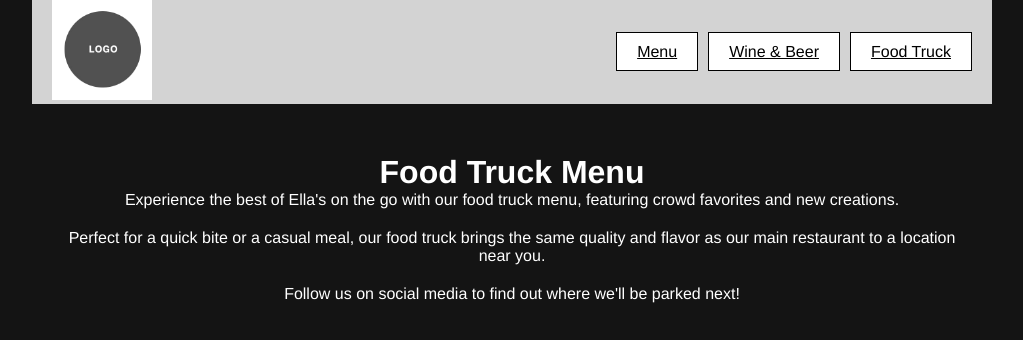
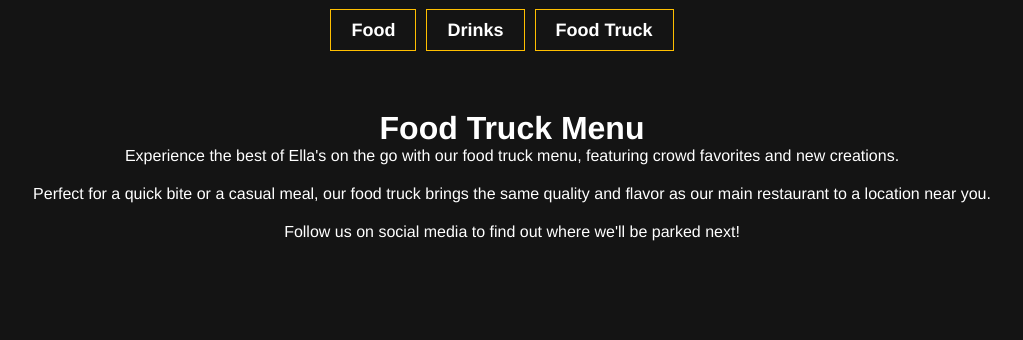
Before and after one commit to AlexWestIsBest/ellas, a React (Create React App) app: page /foodtruck in a window 1280 px wide. Shown: the top 340 px of the page, without its empty margins (128-1151 px from the left). Built offline with nearby package versions, Linux system fonts and the light colour scheme.

Commit message:
Header bar has yellow buttons now

```diff
--- a/src/App.css
+++ b/src/App.css
@@ -19,6 +19,6 @@
 }
 
 .bodyContent {
-  width: 95%;
+  width: 100%;
   margin: 0 auto;
 }
--- a/src/Body/Drinks.css
+++ b/src/Body/Drinks.css
@@ -1,12 +1,19 @@
+.drinks {
+    display: flex;
+    flex-wrap: wrap;
+    width: 100%;
+    align-items: end;
+}
+
 .softDrinksContainer {
     display: flex;
     overflow-x: auto;
-    /* flex-wrap: wrap; */
-    /* justify-content: center; */
     gap: 10px;
     background-color: #333;
     padding: 10px;
-    margin: 20px auto;
+    margin-top: 20px;
+    margin-left: auto;
+    width: 90%;
 }
 
 .softDrinks {
--- a/src/Body/Drinks.js
+++ b/src/Body/Drinks.js
@@ -6,7 +6,7 @@
 function WineAndBeer() {
     return (
         <div className="drinks">
-            <h1>Wine & Beer Selection</h1>
+            {/* <h1>Wine & Beer Selection</h1> */}
 
             <div className="softDrinksContainer">
                 <div className="sample">
--- a/src/HeaderStuff/Header.css
+++ b/src/HeaderStuff/Header.css
@@ -1,32 +1,40 @@
 /* Header.css */
 
 .headerBar {
-    background-color: gray;
+    /* background-color: gray; */
+    height: 60px;
+    display: flex;
+    justify-content: center;
+    align-items: center;
 }
 
-.headerContent {
-    background-color: lightgray;
-    display: flex;
-    align-items: center;
-    justify-content: space-between;
-    margin: 0 auto;
-    width: clamp(50vw, 60rem, 100vw);
-}
+/* .headerContent { */
+    /* background-color: lightgray; */
+    /* display: flex; */
+    /* align-items: center; */
+    /* justify-content: space-between; */
+    /* margin: 0 auto; */
+    /* width: clamp(50vw, 60rem, 100vw); */
+/* } */
 
-.logo {
+/* .logo {
     margin-left: 20px;
-    height: 100px;
-}
+    height: 60px;
+} */
 
 /* Button styles */
 .button {
-  background-color: white;
-  border: 1px solid black;
-  color: black;
+  /* background-color: white; */
+  /* border: 1px solid black; */
+  color: white;
+  font-size: large;
+  font-weight: 900;
   padding: 10px 20px;
   margin-right: 10px;
   cursor: pointer;
   transition: 0.3s;
+  border: 1px solid rgb(255, 191, 0);
+  text-decoration: none;
 }
 
 .button:last-child {
@@ -34,18 +42,6 @@
 }
 
 .button:hover {
-  background-color: #f0f0f0; /* Change background color on hover */
+  background-color: rgb(255, 191, 0); /* Change background color on hover */
+  color: black;
 }
-
-/* Unique hover colors for each button */
-.button.menu:hover {
-  background-color: #add8e6; /* Light Blue */
-}
-
-.button.wineandbeer:hover {
-  background-color: #90ee90; /* Light Green */
-}
-
-.button.foodtruck:hover {
-  background-color: #ffb6c1; /* Light Pink */
-}
--- a/src/HeaderStuff/Header.js
+++ b/src/HeaderStuff/Header.js
@@ -8,14 +8,14 @@
 function Header() {
   return (
       <header className="headerBar">
-          <div className="headerContent">
-              <Link to="/"><img src={logo} alt="Restaurant Logo" className="logo"></img></Link>
+          {/* <div className="headerContent"> */}
+              {/* <Link to="/"><img src={logo} alt="Restaurant Logo" className="logo"></img></Link> */}
               <div className="buttons">
-                  <Link to="/menu" className="button menu">Menu</Link>
-                  <Link to="/wineandbeer" className="button wineandbeer">Wine & Beer</Link>
+                  <Link to="/menu" className="button menu">Food</Link>
+                  <Link to="/wineandbeer" className="button wineandbeer">Drinks</Link>
                   <Link to="/foodtruck" className="button foodtruck">Food Truck</Link>
               </div>
-          </div>
+          {/* </div> */}
       </header>
   );
 }
```
